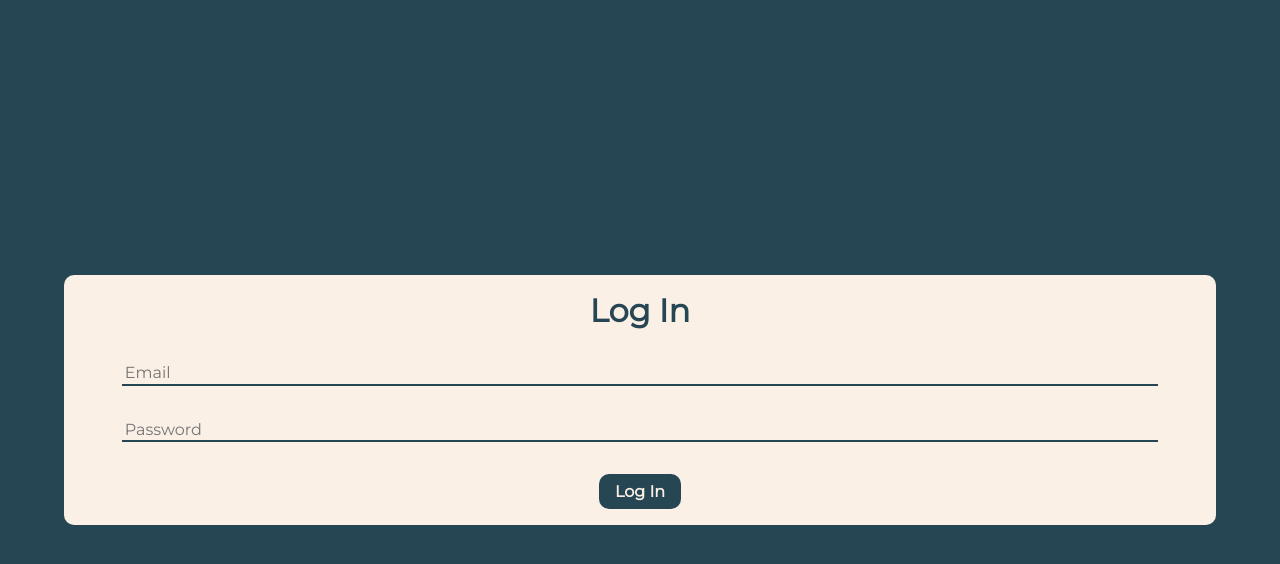
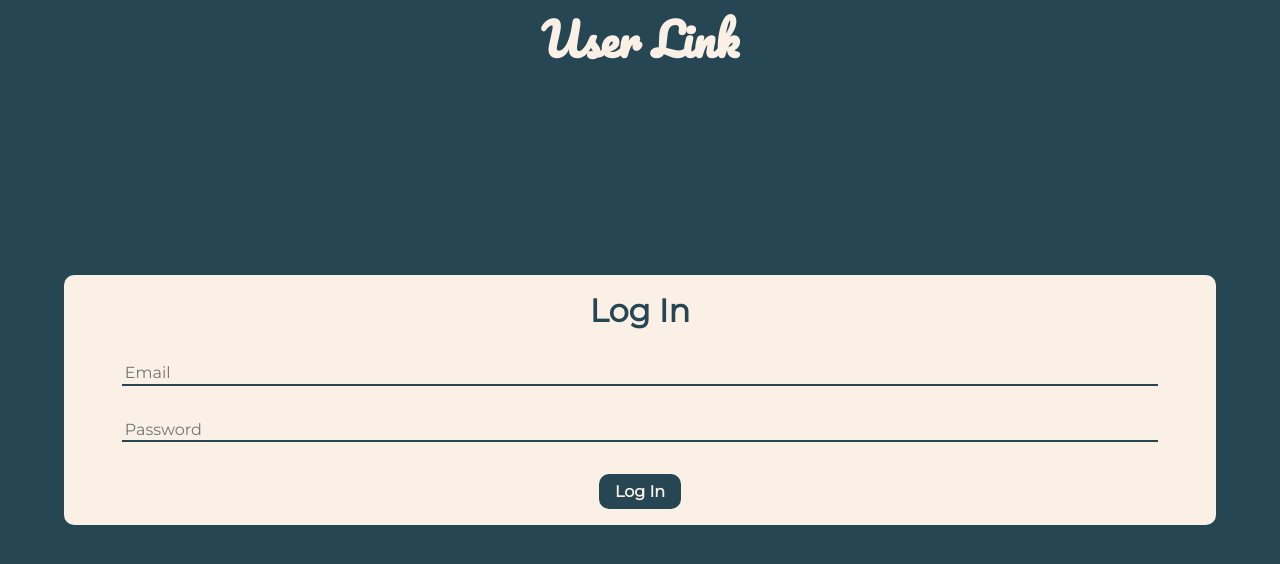
Before and after one commit to DigitalDiego/userlink, a React (Create React App) app: page /log-in in a window 1280 px wide. Shown: the top 564 px of the page. Built offline with nearby package versions, Linux system fonts and the light colour scheme.

Commit message:
Log In Page Added

```diff
--- a/src/Pages/SignIn.js
+++ b/src/Pages/SignIn.js
@@ -6,6 +6,21 @@ const Container = styled.section`
     height:100vh;
     display:grid;
     place-items:center;
+    position:relative;
+    header{
+        width:100%;
+        display:grid;
+        place-items:center;
+        position:absolute;
+        top:0;
+        right:0;
+        padding:0 1em;
+        h1{
+            font-size:2.8em;
+            color:linen;
+            font-family:'Pacifico', sans-serif;
+        }
+    }
     form{
         width:90%;
         background:linen;
@@ -54,6 +69,11 @@ const SignIn = ({email, password}) => {
     }
     return (
         <Container>
+            <header>
+                <Link to="/userlink">
+                    <h1>User Link</h1>
+                </Link>
+            </header>
             <form>
                 <h1>Log In</h1>
                 <input type="text" placeholder="Email" onChange={event => setUserEmail(event.target.value)}/>
```
